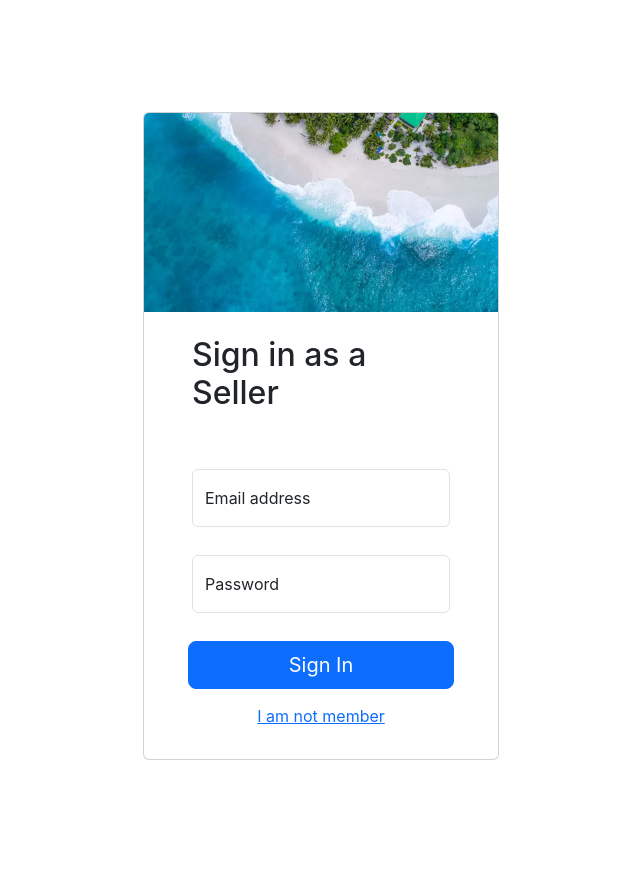
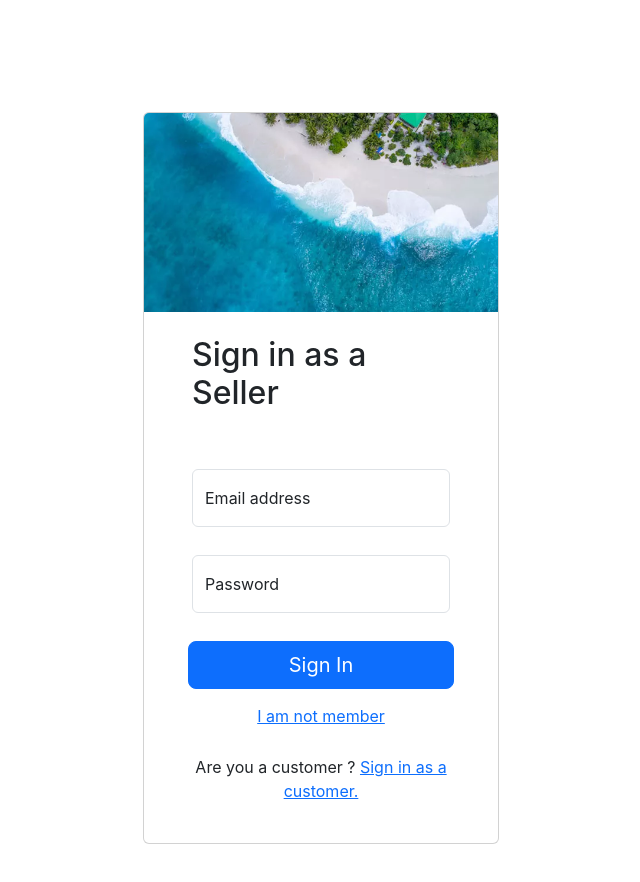
Before and after one commit to emmanuelmbulu/WAAProject, a React (Create React App) app in the folder frontend/: page /seller/sign-in in a window 1280 px wide. Shown: the top 882 px of the page, without its empty margins (319-959 px from the left). Built offline with nearby package versions, Linux system fonts and the light colour scheme.

Commit message:
Adding the link between seller and customer platforms

```diff
--- a/frontend/src/pages/customer/auth/CustomerSignIn.js
+++ b/frontend/src/pages/customer/auth/CustomerSignIn.js
@@ -81,7 +81,7 @@ export default function CustomerSignIn() {
                         Don't have an account ? <Link to={'/sign-up'} >Sign up.</Link>
                     </p>
                     <p className={'text-center mt-3'}>
-                        A seller ? <Link to={'/sign-in'} >Go to Bidding! for Seller.</Link>
+                        A seller ? <Link to={'/seller/sign-in'} >Go to Bidding! for Seller.</Link>
                     </p>
                 </article>
             </div>
--- a/frontend/src/pages/customer/auth/CustomerSignUp.js
+++ b/frontend/src/pages/customer/auth/CustomerSignUp.js
@@ -123,7 +123,7 @@ export default function CustomerSignUp() {
                         Have an account ? <Link to={'/sign-in'} >Sign in.</Link>
                     </p>
                     <p className={'text-center mt-3'}>
-                        A seller ? <Link to={'/sign-in'} >Go to Bidding! for Seller.</Link>
+                        A seller ? <Link to={'/seller/sign-in'} >Go to Bidding! for Seller.</Link>
                     </p>
                 </article>
             </div>
--- a/frontend/src/pages/seller/auth/SellerSignIn.js
+++ b/frontend/src/pages/seller/auth/SellerSignIn.js
@@ -78,6 +78,11 @@ export default function SellerSignIn() {
                                 <button className={'btn btn-lg btn-primary'} onClick={handleSignIn}>Sign In</button>
                                 <Link to={'/seller/sign-up'} className={'btn btn-link'}>I am not member</Link>
                             </div>
+                            <div className="row g-2 mt-1">
+                                <p className={'text-center mt-3'}>
+                                    Are you a customer ? <Link to={'/sign-in'} >Sign in as a customer.</Link>
+                                </p>
+                            </div>
                         </div>
                     </div>
                 </div>
--- a/frontend/src/pages/seller/auth/SellerSignUp.js
+++ b/frontend/src/pages/seller/auth/SellerSignUp.js
@@ -162,6 +162,11 @@ export default function SellerSignUp() {
                                     <button className={'btn btn-lg btn-primary'} onClick={handleSignup}>Sign Up</button>
                                     <Link to={'/seller/sign-in'} className={'btn btn-link'}>I am already a member.</Link>
                                 </div>
+                                <div className="row g-2 mt-1">
+                                    <p className={'text-center mt-3'}>
+                                        Are you a customer ? <Link to={'/sign-in'} >Sign in as a customer.</Link>
+                                    </p>
+                                </div>
                             </div>
                         </div>
                     </div>
```
